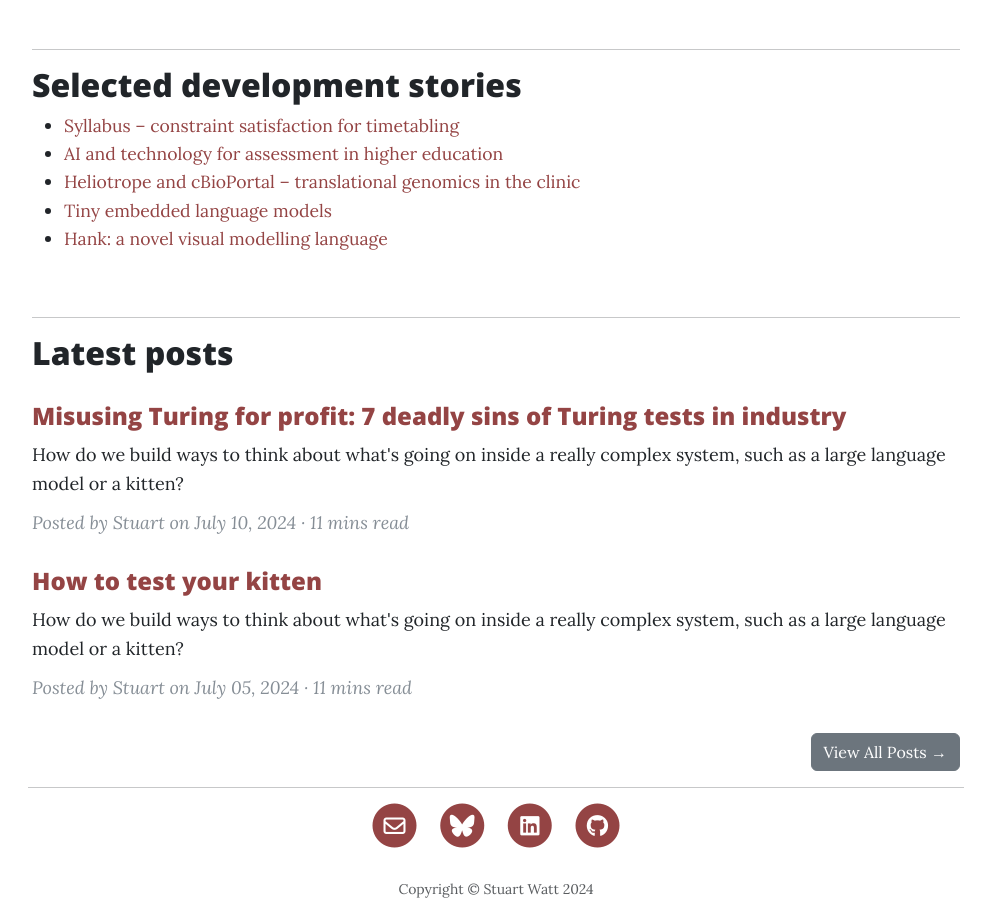
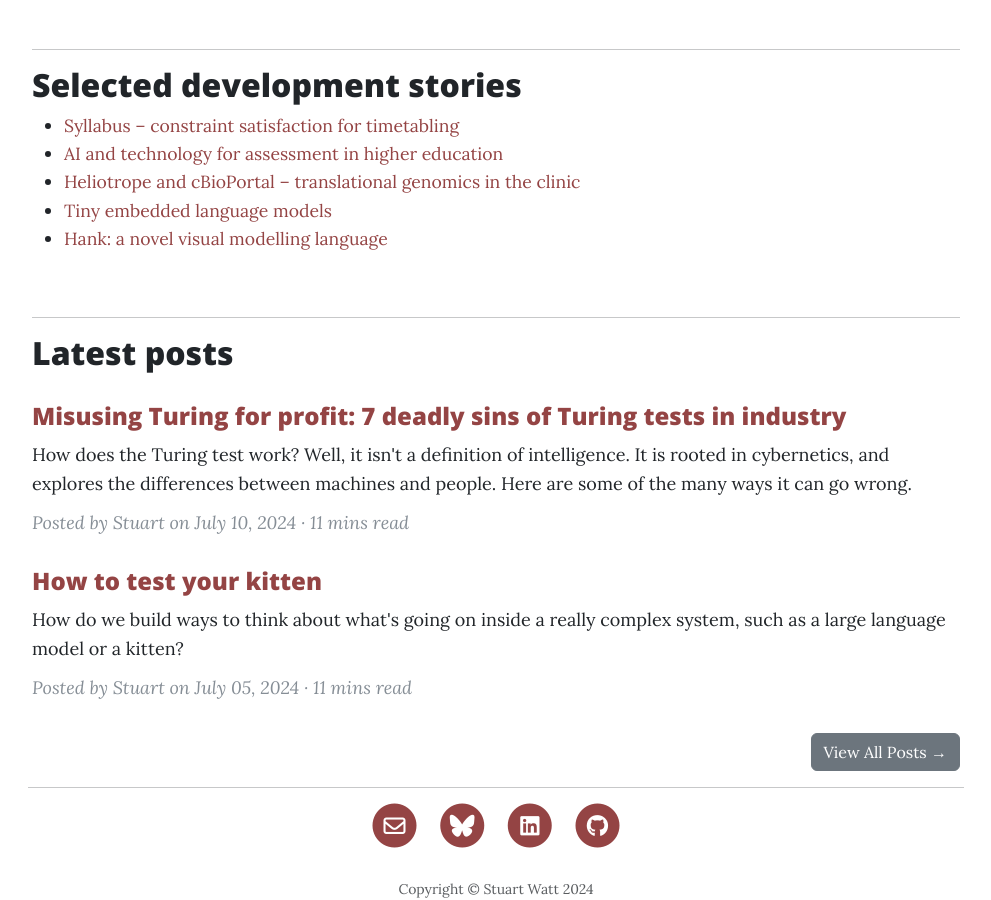
Before and after one commit to morungos/morungos.github.io, a Jekyll site: the page built from index.md, in a window 1280 px wide and 900 px high, scrolled down 683 px. Shown: the whole window, without its empty margins (144-1135 px from the left). Built offline with Jekyll 4.4.1, drawn with Linux system fonts in a browser that asks for light colours.

Commit message:
fixed the metadata on a post

```diff
--- a/_posts/2024-07-10-abusing-turing-testing.md
+++ b/_posts/2024-07-10-abusing-turing-testing.md
@@ -4,14 +4,14 @@ title: 'Misusing Turing for profit: 7 deadly sins of Turing tests in industry'
 author: Stuart
 background: '/img/posts/48349530722_4b0e1706ac_k.jpg'
 summary: |-
-  A blog post on the challenges of theorizing about complex systems such
-  as large language models, seen through the lens of testing kittens.
+  A blog post on the numerous ways that the Turing test can be misunderstood.
 tagline: |-
-  How do we build ways to think about what's going on inside a really
-  complex system, such as a large language model or a kitten?
+  How does the Turing test work? Well, it isn't a definition of intelligence. It
+  is rooted in cybernetics, and explores the differences between machines and people.
+  Here are some of the many ways it can go wrong.
 image: '/img/posts/48349530722_4b0e1706ac_k.jpg'
 image_description: |-
-  Two small kittens, one black and white, the other a grey tabby, cuddling each other.
+  A mural of Alan Turing
 ---
 
 Okay, I've just about had it with folks in today's artificial intelligence community misusing the Turing test.
```
